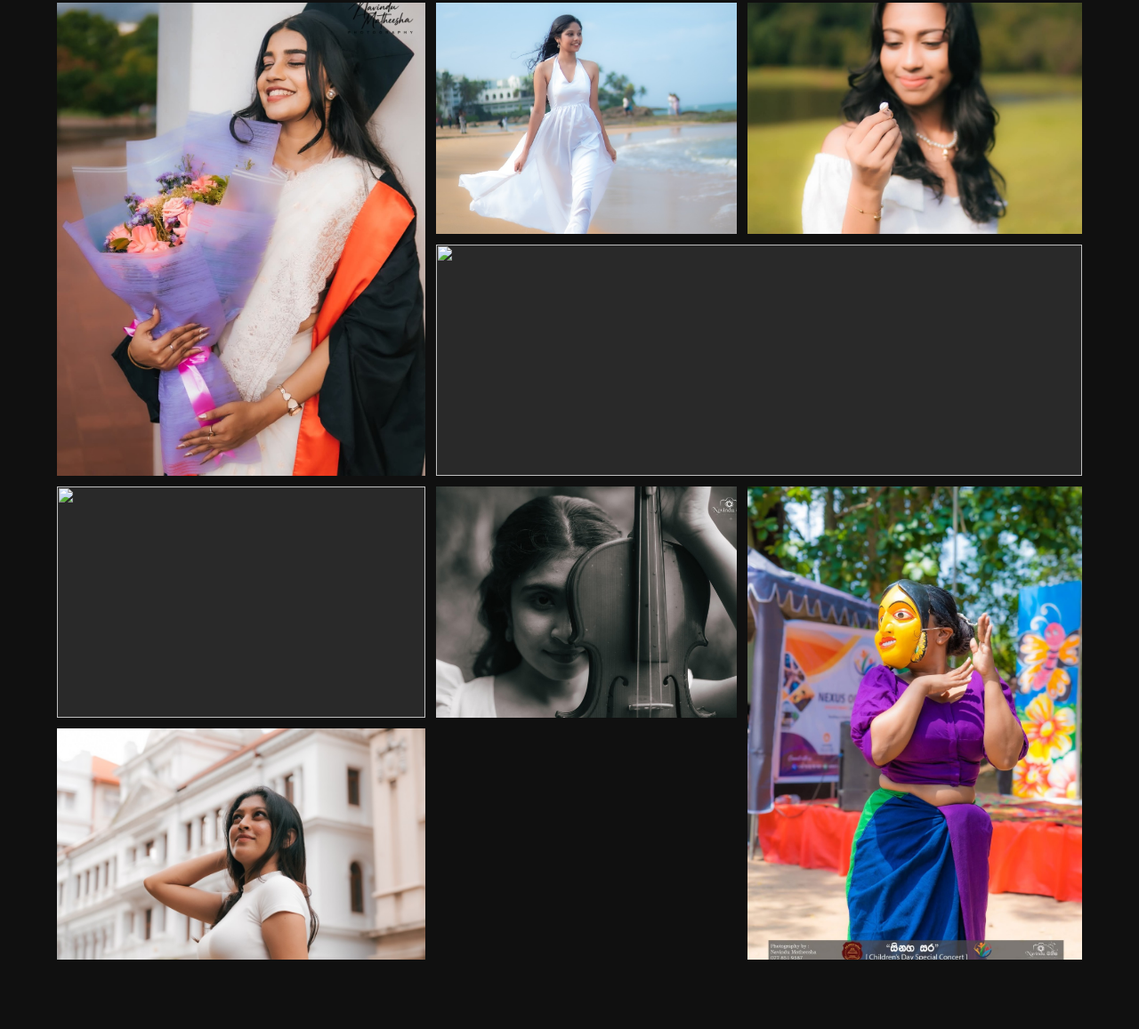
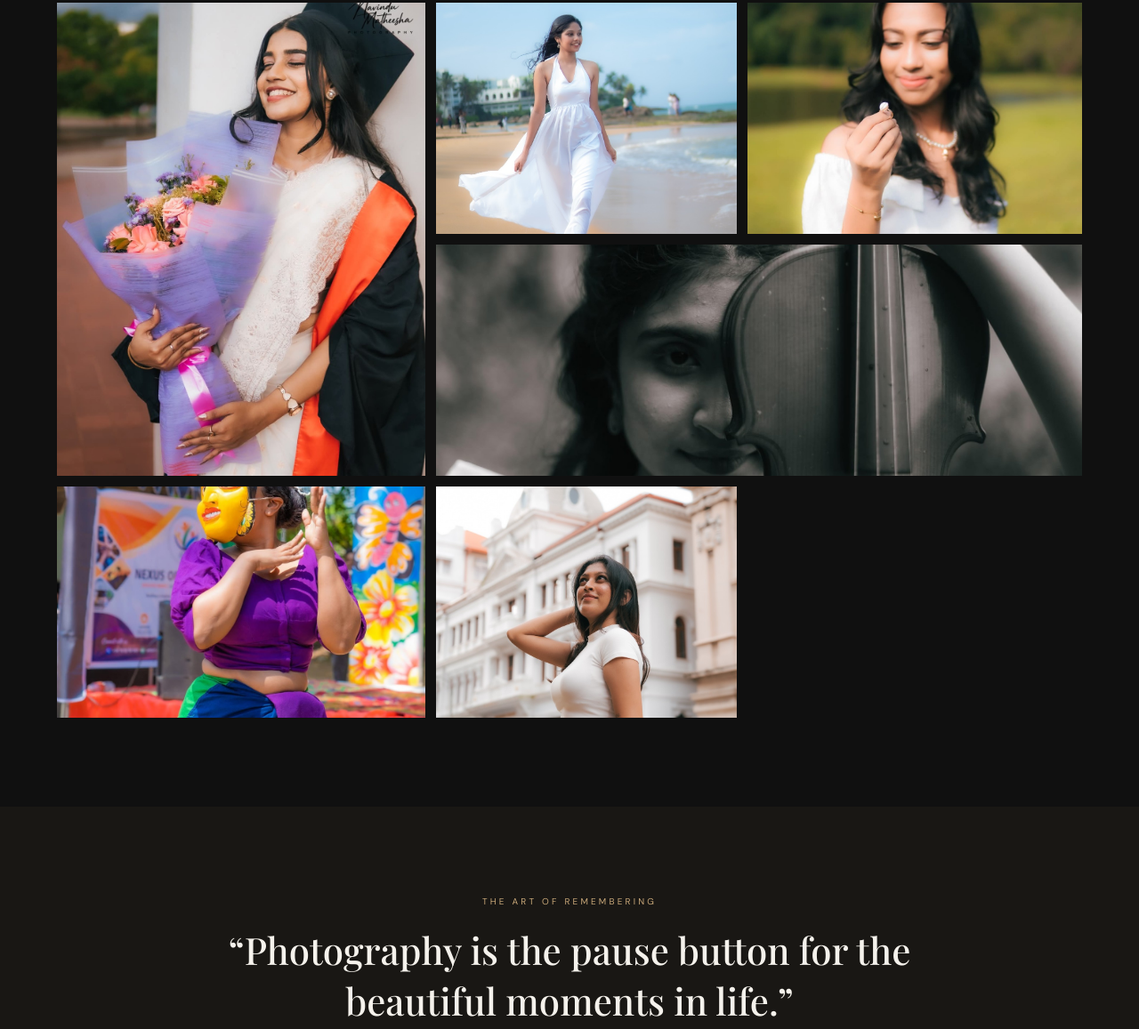
Before and after one commit to matheeshajayawardane21-del/navindu-matheesha-photography, a plain HTML site: page index.html in a window 1280 px wide. Shown: the part 2546-3703 px from the top of the page at 89% size. Drawn offline with nearby package versions, Linux system fonts and the light colour scheme.

Commit message:
Fix image source attributes in portfolio section

```diff
--- a/index.html
+++ b/index.html
@@ -21,7 +21,7 @@ section{padding:100px 0}.head{display:flex;justify-content:space-between;align-i
 <section class="services" id="services"><div class="wrap"><div class="head"><div><div class="eyebrow">What I photograph</div><h2>Services</h2></div><p>From once-in-a-lifetime celebrations to portraits and creative projects, let's create something meaningful.</p></div><div class="service-grid">
 <article class="service"><small>01</small><h3>Graduations</h3><p>Celebrate your achievement with portraits and memories worth keeping.</p></article><article class="service"><small>02</small><h3>Portraits</h3><p>Personal, expressive portraits that bring out your character.</p></article><article class="service"><small>03</small><h3>Events</h3><p>Natural coverage of celebrations and special occasions.</p></article><article class="service"><small>04</small><h3>Couples & Outdoor</h3><p>Relaxed sessions capturing connection, personality and place.</p></article><article class="service"><small>05</small><h3>Fashion & Creative</h3><p>Stylish imagery for models, performers and personal brands.</p></article><article class="service"><small>06</small><h3>Commercial</h3><p>Product and brand photography to help businesses stand out.</p></article></div></div></section>
 <section id="portfolio"><div class="wrap"><div class="head"><div><div class="eyebrow">Selected moments</div><h2>Portfolio</h2></div><p>A selection of photographs from Navindu Matheesha Photography.</p></div><div class="gallery">
-<div class="shot"><img src="images/graduation.jpg" alt="Graduation portrait with bouquet"></div><div class="shot"><img src="images/beach-closeup.jpg" alt="Close-up outdoor beach portrait"></div><div class="shot"><img src="images/beach-portrait.jpg" alt="Full-length beach portrait"></div><div class="shot"><img src= alt="Creative portrait holding a ring"></div><div class="shot"><img src= alt="Fashion portrait"></div><div class="shot"><img src="images/red-dress.jpg" alt="Portrait in a red dress"></div><div class="shot"><img src="images/violin.jpg" alt="Black and white artistic violin portrait"></div><div class="shot"><img src="images/cultural-event.jpg" alt="Cultural performance photography"></div></div></div></section>
+<div class="shot"><img src="images/graduation.jpg" alt="Graduation portrait with bouquet"></div><div class="shot"><img src="images/beach-closeup.jpg" alt="Close-up outdoor beach portrait"></div><div class="shot"><img src="images/beach-portrait.jpg" alt="Full-length beach portrait"></div><div class="shot"><img src="images/red-dress.jpg" alt="Portrait in a red dress"></div><div class="shot"><img src="images/violin.jpg" alt="Black and white artistic violin portrait"></div><div class="shot"><img src="images/cultural-event.jpg" alt="Cultural performance photography"></div></div></div></section>
 <section class="quote"><div class="wrap"><div class="eyebrow">The art of remembering</div><blockquote>“Photography is the pause button for the beautiful moments in life.”</blockquote></div></section>
 <section class="contact" id="contact"><div class="wrap contact-grid"><div><div class="eyebrow">Let's create together</div><h2>Have a moment<br>in mind?</h2><p>Tell me about your event, idea or dream photoshoot. Reach out and let's plan something memorable.</p><a class="btn primary" href="https://wa.me/94778519587?text=Hi%20Navindu%2C%20I%27d%20like%20to%20book%20a%20photoshoot" target="_blank">Chat on WhatsApp</a></div><div class="contact-card"><div class="eyebrow">Get in touch</div><div class="contact-line">Navindu Matheesha Photography</div><div class="contact-line">WhatsApp: +94 77 851 9587</div><div class="contact-line">Sri Lanka</div><a class="btn" href="https://wa.me/94778519587" target="_blank">Send an enquiry</a></div></div></section></main>
 <footer><div class="wrap">© <span id="year"></span> NAVINDU MATHEESHA PHOTOGRAPHY · CAPTURING TIMELESS MOMENTS</div></footer>
```
